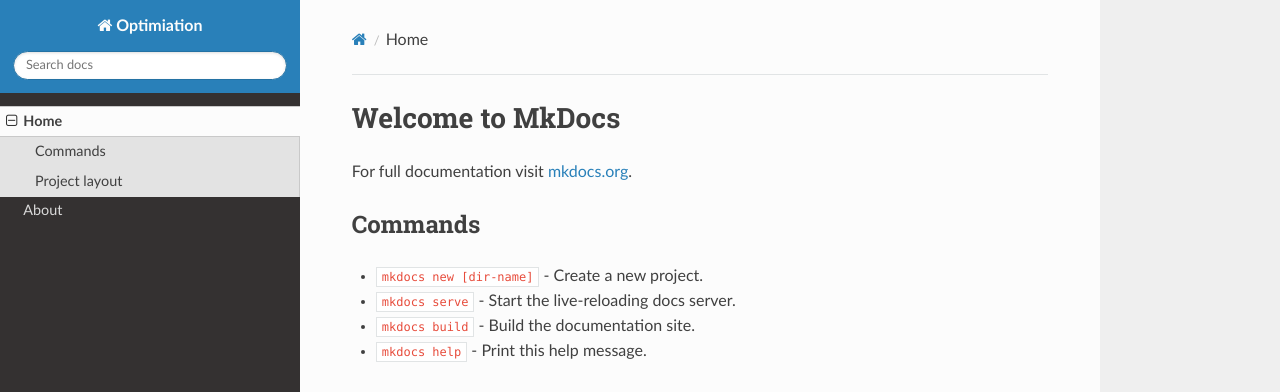
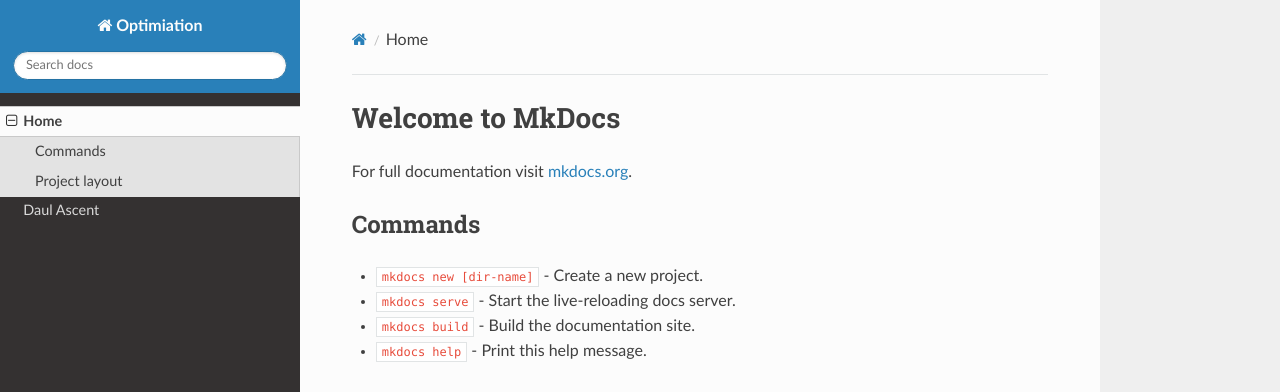
Before and after one commit to LishuoPan/Optimization.github.io, an MkDocs documentation site: the page built from docs/index.md, in a window 1280 px wide. Shown: the top 392 px of the page. Built offline with MkDocs 1.6.1, drawn with Linux system fonts in a browser that asks for light colours; nearby versions of some CDN libraries; old or Windows-style settings are respelled for this version of MkDocs.

Commit message:
rename dual ascent .md file

```diff
--- a/mkdocs.yml
+++ b/mkdocs.yml
@@ -1,7 +1,7 @@
 site_name: Optimiation
 pages:
 - Home: index.md
-- About: about.md
+- Daul Ascent: dual_ascent.md
 theme: readthedocs
 
 python:
```
Also changed, not shown: docs/dual_ascent.md (renamed from docs/about.md).
